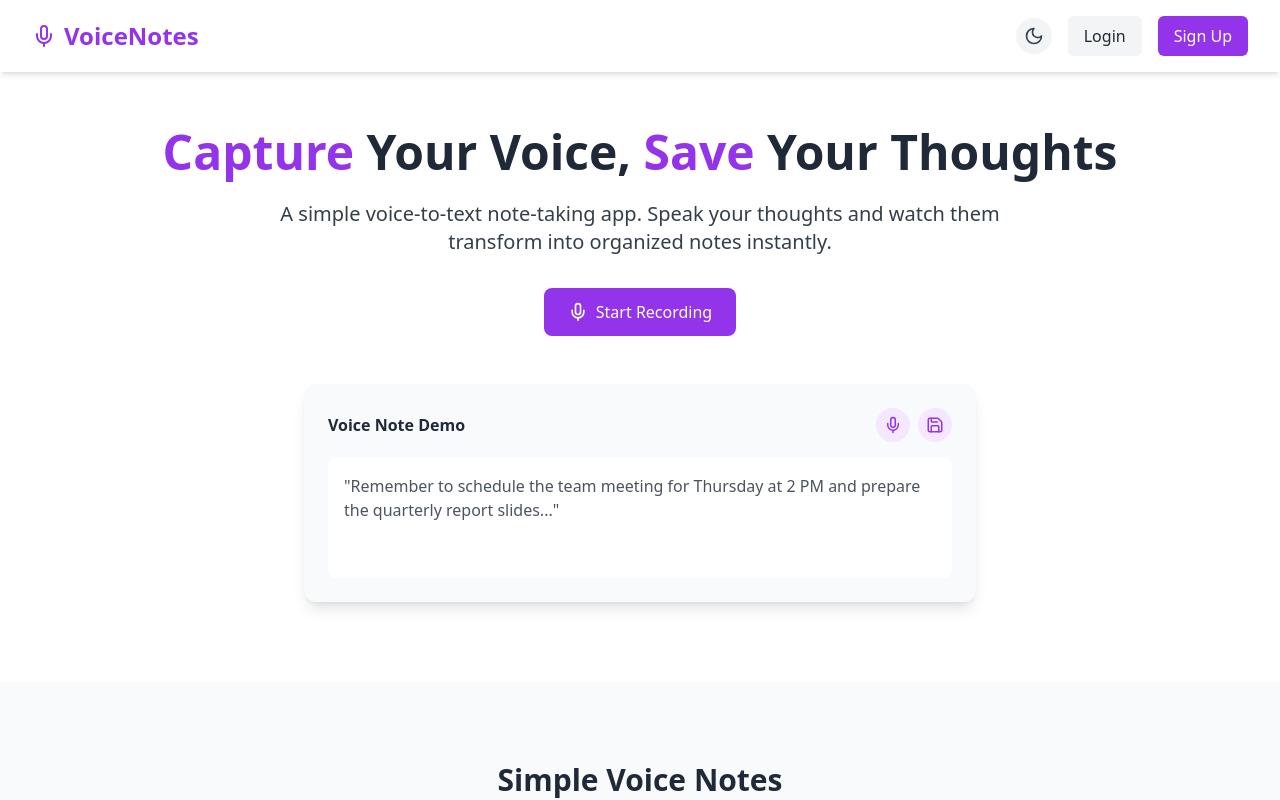
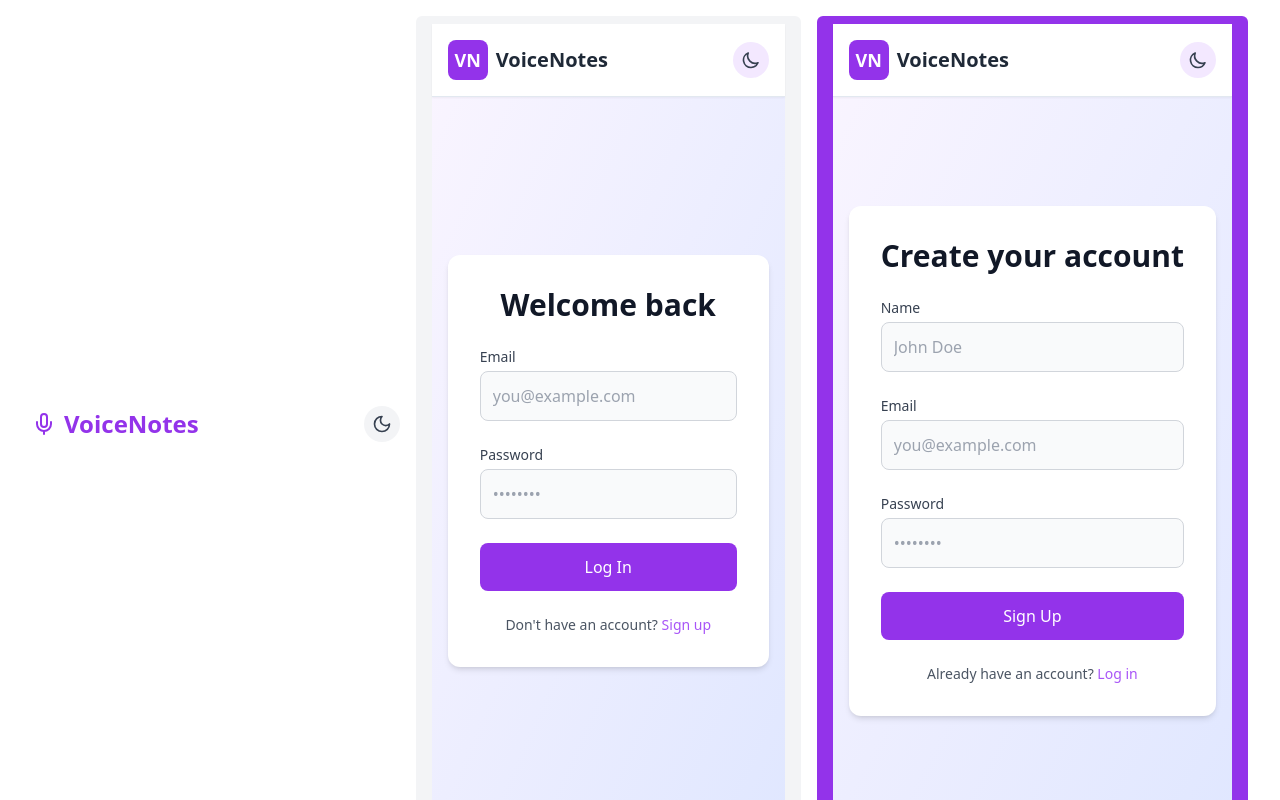
Before and after one commit to Yadushree-k9898/IdeaLog, a React (Vite) app in the folder frontend/: page / in a window 1280 px wide. Shown: the top 800 px of the page. Built offline with nearby package versions, Linux system fonts and the light colour scheme; the HTML template or start-up script is replaced by a standard one.

Commit message:
navigation fixed

```diff
--- a/frontend/src/pages/Home.jsx
+++ b/frontend/src/pages/Home.jsx
@@ -1,5 +1,7 @@
 import { useState } from "react";
 import { Mic, FileText, ArrowRight, Moon, Sun, Save, List } from "lucide-react";
+import Login from "./Login";
+import Signup from "./Signup";
 
 function Home() {
   const [isDarkMode, setIsDarkMode] = useState(false);
@@ -36,13 +38,13 @@ function Home() {
                 href="#"
                 className={`px-4 py-2 rounded-md ${isDarkMode ? "bg-gray-700 hover:bg-gray-600" : "bg-gray-100 hover:bg-gray-200"} transition-colors duration-200`}
               >
-                Login
+                <Login/>
               </a>
               <a
                 href="#"
                 className="px-4 py-2 rounded-md bg-purple-600 text-white hover:bg-purple-700 transition-colors duration-200"
               >
-                Sign Up
+                <Signup/>
               </a>
             </div>
           </div>
```
